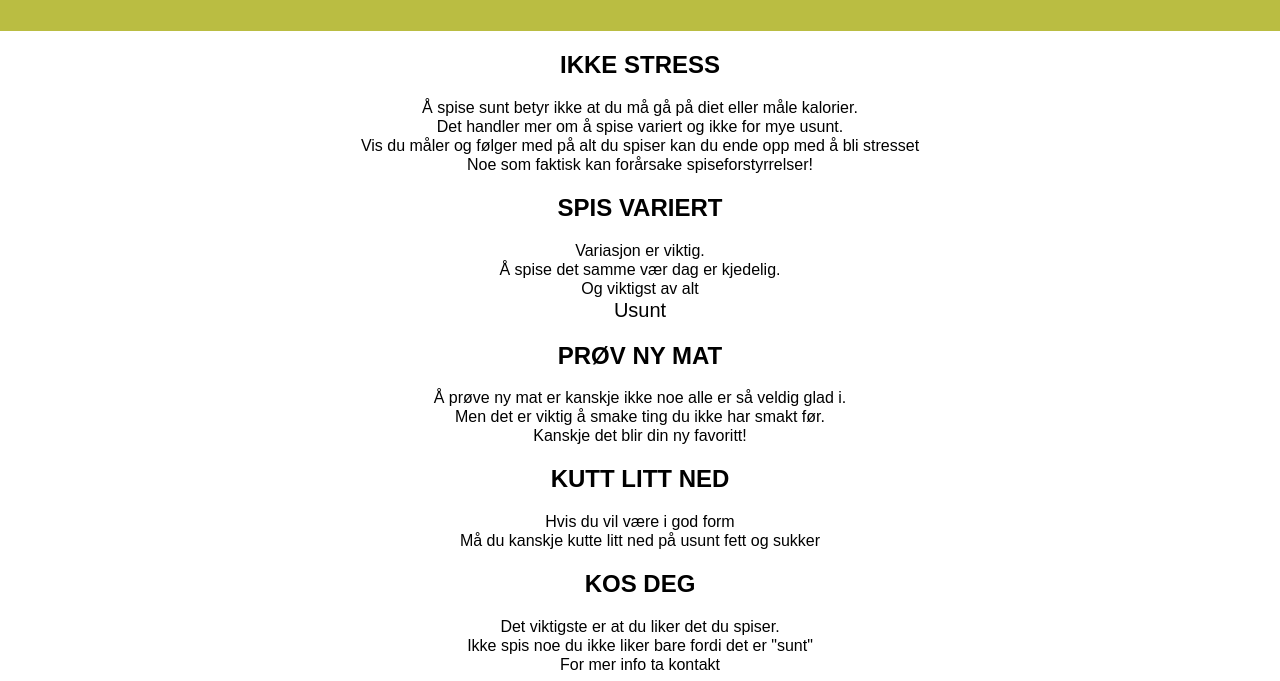
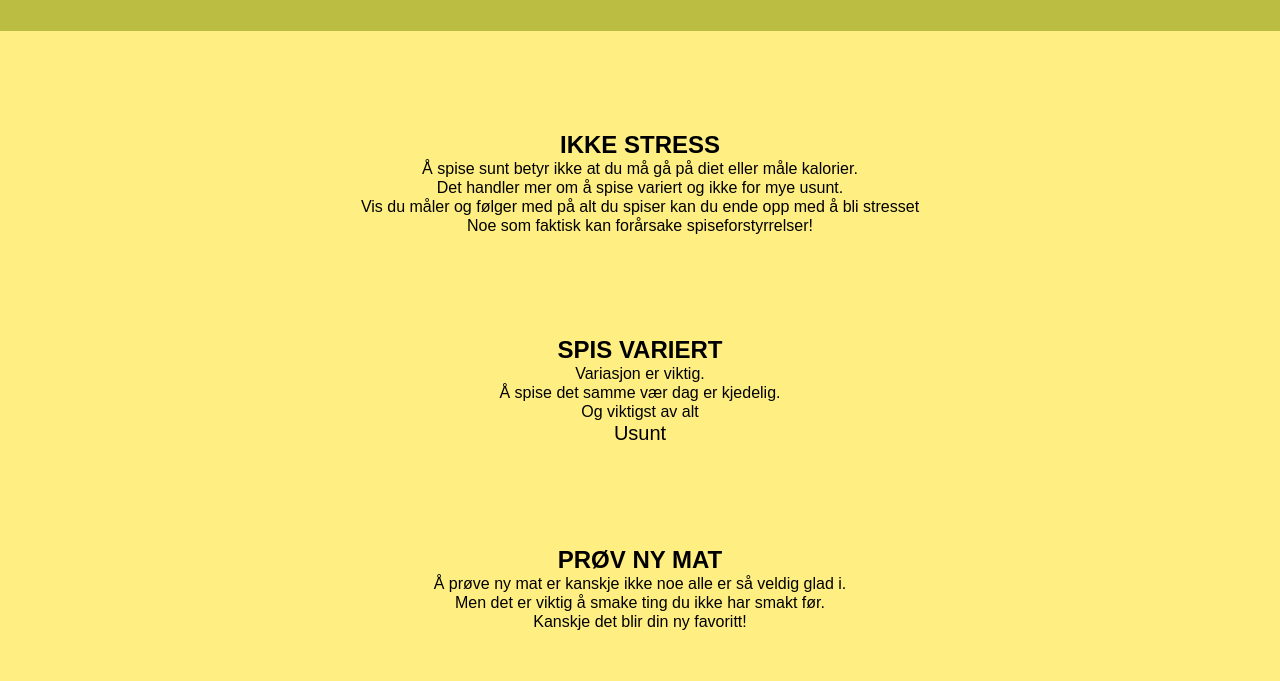
Before and after one commit to sanderLundal/KostholOppgave, a plain HTML site: page index.html in a window 1280 px wide. Shown: the part 119-800 px from the top of the page. Drawn offline with Linux system fonts and the light colour scheme.

Commit message:
Update styles.css

```diff
--- a/css/styles.css
+++ b/css/styles.css
@@ -1,13 +1,19 @@
 h1{
   margin: auto;
+}
+
+h2{
+  margin: 0;
 }
 
 p{
   margin: 1px;
 }
+
 body{
   margin: 0;
 }
+
 .thDiv{
   margin-left: auto;
   margin-right: auto;
@@ -15,6 +21,7 @@ body{
   height: 150px;
   width: 100%;
 }
+
 .TopHeader{
   color: #82954B;
   font-family: sans-serif;
@@ -22,7 +29,24 @@ body{
   text-align: center;
   padding-top: 30px;
 }
+
 .paragraphs{
   text-align: center;
   font-family: sans-serif;
+  background-color: #FFEF82;
 }
+.firstP{
+  padding-top: 100px;
+}
+.secondP{
+  padding-top: 100px;
+}
+.thirdP{
+  padding-top: 100px;
+}
+.fourthP{
+  padding-top: 100px;
+}
+.fifthP{
+  padding-top: 100px;
+}
```
